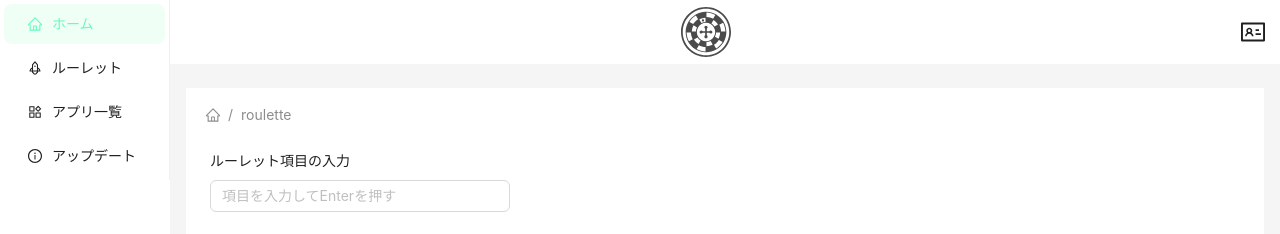
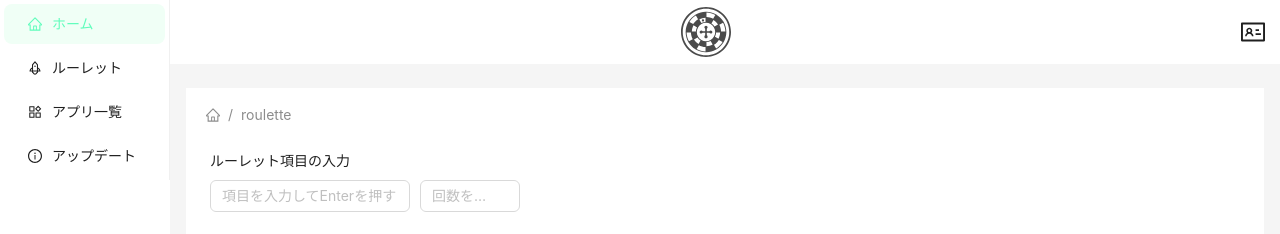
Before and after one commit to ginia3150/Portfolio, a React (Vite) app: page /roulette in a window 1280 px wide. Shown: the top 234 px of the page. Built offline with nearby package versions, Linux system fonts and the light colour scheme.

Commit message:
入力フォーム作成途中

```diff
--- a/src/components/Roulette/RouletteEditor.tsx
+++ b/src/components/Roulette/RouletteEditor.tsx
@@ -1,44 +1,156 @@
-import React, { useState } from "react";
-import { Input, List, Form } from "antd";
+import React, { useRef, useState } from "react";
+import { Input, List, Form, InputRef } from "antd";
 
 interface RouletteEditorProps {
-    onAddItems: (items: string[]) => void;
+    onAddItems: (items: { name: string; count?: number | null; time?: number | null }[]) => void;
 }
 
 const RouletteEditor: React.FC<RouletteEditorProps> = ({ onAddItems }) => {
     const [inputValue, setInputValue] = useState("");
-    const [itemList, setItemList] = useState<string[]>([]);
+    const [countValue, setCountValue] = useState<number | null>(null);
+    const [timeValue, setTimeValue] = useState<number | null>(null);
+    const [itemList, setItemList] = useState<{ name: string; count?: number | null; time?: number | null }[]>([]);
+
+    const inputRef = useRef<InputRef>(null);
+    const countRef = useRef<InputRef>(null);
+    const timeRef = useRef<InputRef>(null);
 
     const handleInputChange = (e: React.ChangeEvent<HTMLInputElement>) => {
         setInputValue(e.target.value);
     };
 
-    const handleKeyPress = (e: React.KeyboardEvent<HTMLInputElement>) => {
-        if (e.key === "Enter" && inputValue.trim()) {
-            const updatedItems = [...itemList, inputValue.trim()];
-            setItemList(updatedItems);
+    const handleCountChange = (e: React.ChangeEvent<HTMLInputElement>) => {
+        setCountValue(Number(e.target.value) || null);
+    };
+
+    const handleTimeChange = (e: React.ChangeEvent<HTMLInputElement>) => {
+        setTimeValue(Number(e.target.value) || null);
+    };
+
+    const handleKeyPress = async (e: React.KeyboardEvent<HTMLInputElement>) => {
+        if (e.key === "Enter" ) {
+            e.preventDefault();
+
+            if (!inputValue.trim()) {
+                inputRef.current?.focus();
+            } else if (inputValue.includes("プランク") && timeValue === null) {
+                timeRef.current?.focus();
+            } else if (!inputValue.includes("プランク") && countValue === null) {
+                countRef.current?.focus();
+            } else {
+                const newItem = inputValue.includes("プランク")
+                    ? { name: inputValue.trim(), time: timeValue }
+                    : { name: inputValue.trim(), count: countValue };
+
+                setItemList(prevItems => {
+                    const updatedItems = [...prevItems, newItem];
+                    onAddItems(updatedItems);
+                    return updatedItems;
+                });
+
                 setInputValue("");
-            onAddItems(updatedItems);
+                setCountValue(null);
+                setTimeValue(null);
             }
         }
+    };
+
+    const addItemToBackend = async (item: { name: string; count?: number | null; time?: number | null }) => {
+        try {
+            const response = await fetch("/api/add-item", {
+                method: "POST",
+                headers: {
+                    "Content-Type": "application/json"
+                },
+                body: JSON.stringify(item)
+            });
+
+            if (!response.ok) {
+                throw new Error("Faled to add item");
+            }
+            console.log("Item added successfully")
+        } catch (error) {
+            console.log("Error:", error)
+        }
+    };
+
+    const handleEditItem = (index: number, field: string, value: any) => {
+        const updatedItems = itemList.map((item, i) => {
+            if (i === index) {
+                return { ...item, [field]: value };
+            }
+            return item;
+        });
+        setItemList(updatedItems);
+        onAddItems(updatedItems);
+    };
 
     return (
-        <Form layout="vertical">
+        <Form layout="vertical" onSubmitCapture={(e) => e.preventDefault()}>
             <Form.Item label="ルーレット項目の入力">
+                <div style={{ display: "flex", gap: "10px" }}>
                     <Input
+                        ref={inputRef}
                         value={inputValue}
                         onChange={handleInputChange}
+                        placeholder="項目を入力してEnterを押す"
                         onKeyDown={handleKeyPress}
-                    placeholder="項目を入力してEnterを押す"
-                    style={{ width: 300 }}
+                        style={{ width: 200 }}
                     />
+                    {inputValue.includes("プランク") ? (
+                        <Input
+                            ref={timeRef}
+                            type="number"
+                            value={timeValue !== null ? timeValue : ""}
+                            onChange={handleTimeChange}
+                            placeholder="秒数を入力"
+                            onKeyDown={handleKeyPress}
+                            style={{ width: 100 }}
+                        />
+                    ) : (
+                        <Input
+                            ref={countRef}
+                            type="number"
+                            value={countValue !== null ? countValue :""}
+                            onChange={handleCountChange}
+                            placeholder="回数を入力"
+                            onKeyDown={handleKeyPress}
+                            style={{ width: 100 }}
+                        />
+                    )}
+                </div>
             </Form.Item>
 
             <List
                 header={<div>ルーレット項目リスト</div>}
                 bordered
                 dataSource={itemList}
-                renderItem={(item) => <List.Item>{item}</List.Item>}
+                renderItem={(item, index) => (
+                    <List.Item key={index}>
+                        <div style={{ display: "flex", gap: "10px" }}>
+                            <Input
+                                value={item.name}
+                                onChange={(e) => handleEditItem(index, "name", e.target.value)}
+                                style={{ width: "150px" }}
+                            />
+                            {item.time !== null ? (
+                                <Input
+                                    type="number"
+                                    value={item.time !== null ? item.time : ""}
+                                    onChange={(e) => handleEditItem(index, "time", Number(e.target.value))}
+                                    style={{ width: "50px" }}
+                                />
+                            ) : (
+                                <Input
+                                    type="number"
+                                    value={item.count !== null ? item.count : ""}
+                                    onChange={(e) => handleEditItem(index, "count", Number(e.target.value))}
+                                    style={{ width: "50px" }}
+                                />
+                            )}
+                        </div>
+                    </List.Item>
+                )}
                 style={{ width: 300 }}
             />
         </Form>
```
Lines whose indentation alone changed are shown as unchanged.
